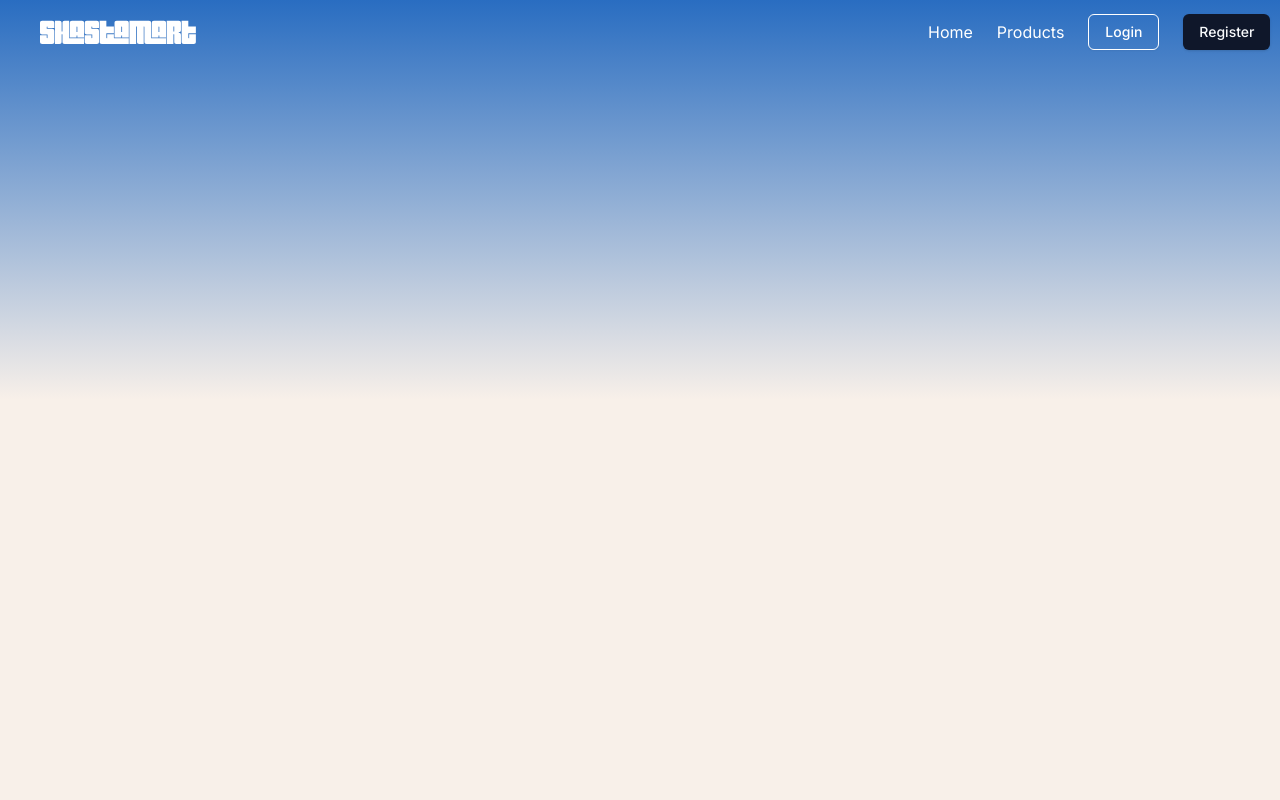
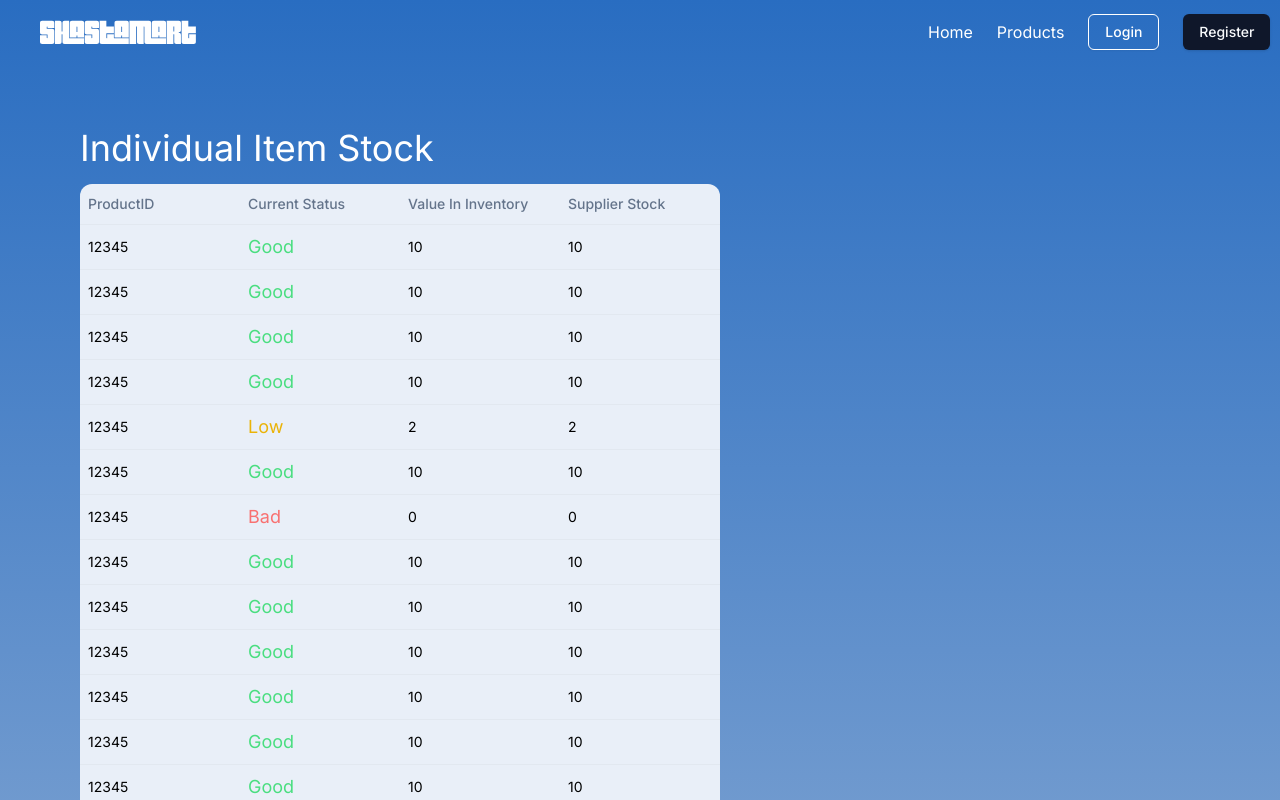
Before and after one commit to AlfredoRuiz-CS/TeamProject3380, a React (Vite) app in the folder client/: page /admin in a window 1280 px wide. Shown: the top 800 px of the page. Built offline with nearby package versions, Linux system fonts and the light colour scheme; a web font is replaced by a local one.

Commit message:
changes to store.ts for testing

```diff
--- a/client/src/components/store.ts
+++ b/client/src/components/store.ts
@@ -32,12 +32,15 @@ export type productItem = {
   // * I have no idea how to grab an image from the backend...
   image: string;
   stock: number;
+  supplier: string;
+  supplierStock: number;
   portion: 'lb.' | 'oz.' | 'item';
 };
 
 type UserState = {
   // States for user login
   loggedIn: boolean;
+  isAdmin: boolean;
   name: string;
   email: string;
   password: string;
@@ -51,6 +54,7 @@ type UserState = {
   accountCreatedDate: Date;
   accountType: 'customer' | 'admin';
   cartItemsNumber: number;
+  List: productItem[];
   cartItems: productItem[];
 
   // Actions for user login
@@ -67,6 +71,7 @@ const userStore: StateCreator<UserState, [['zustand/persist', unknown]]> = (
 ) => ({
   loggedIn: false,
   name: '',
+  isAdmin: false,
   accountCreatedDate: new Date(),
   accountType: 'customer',
   email: 'test@nothing.com',
@@ -80,6 +85,7 @@ const userStore: StateCreator<UserState, [['zustand/persist', unknown]]> = (
   },
   cartItemsNumber: 0,
   cartItems: [],
+  List: [],
   setUserName: (username: string) => set({ loggedIn: true, name: username }),
   logout: () => set({ loggedIn: false, name: '' }),
   login: () => set({ loggedIn: true }),
--- a/client/src/pages/AdminDashboard.tsx
+++ b/client/src/pages/AdminDashboard.tsx
@@ -1,11 +1,110 @@
 import Header from '@/components/Header';
 import Footer from '@/components/Footer';
+
+import {
+  Table,
+  TableBody,
+  TableCell,
+  TableHead,
+  TableHeader,
+  TableRow,
+} from '@/components/ui/table';
+import { productItem } from '@/components/store';
+
+const dummyProduct: productItem = {
+  productId: 12345,
+  name: 'Fresh Strawberries',
+  price: 3.97,
+  image: '/assets/strawberries.jpg',
+  stock: 10,
+  portion: 'lb.',
+  supplier: 'Berry Farms',
+  supplierStock: 100,
+  description: [
+    'Organic, locally-sourced strawberries',
+    'Grown in Gary, Indiana',
+    'good source of Vitamin C, fiber and potassium',
+  ],
+  shippingDetails: {
+    dimensions: {
+      length: '7.38 inches',
+      width: '6.38 inches',
+      height: '2.3 inches',
+    },
+    weight: '14 ounces',
+  },
+  nutritionFacts: {
+    servingSize: '8 medium strawberries',
+    servingsPerContainer: '1.5',
+    calories: 50,
+    totalFat: '0',
+    sodium: '0',
+    totalCarbohydrates: '11 g',
+    dietaryFiber: '2 g',
+    sugars: '8 g',
+    protein: '1 g',
+    potassium: '170 mg',
+    vitaminA: '1 mg',
+    vitaminC: '144 mg',
+    calcium: '24 mg',
+    iron: '0.6 mg',
+  },
+};
+const dummyProducts: productItem[] = Array(100)
+  .fill({})
+  .map(() => ({
+    ...dummyProduct,
+  }));
+dummyProducts[4].stock = 2;
+dummyProducts[6].stock = 0;
 
 const AdminDashboard = () => {
   return (
     <>
-      <div className="font-poppins flex min-h-screen flex-col overflow-x-hidden bg-bgwhite bg-gradient-to-b from-logoblue via-bgwhite to-bgwhite text-black">
+      <div className="flex min-h-screen flex-col overflow-x-hidden bg-bgwhite bg-gradient-to-b from-logoblue via-bgwhite to-bgwhite font-inter text-black">
         <Header />
+        <div className="flex flex-row">
+          <div className="flex flex-col">
+            {/* Individual Item Stock Table */}
+            <div className="flex w-screen flex-col">
+              <h1 className="mb-4 ml-20 mt-16 text-4xl text-white">
+                Individual Item Stock
+              </h1>
+              <Table className="ml-20 min-h-[20rem] w-1/2 rounded-xl bg-cardwhite pl-10">
+                <TableHeader>
+                  <TableRow>
+                    <TableHead className="max-w-6">ProductID</TableHead>
+                    <TableHead className="max-w-6">Current Status</TableHead>
+                    <TableHead className="max-w-6">
+                      Value In Inventory
+                    </TableHead>
+                    <TableHead className="max-w-6">Supplier Stock</TableHead>
+                  </TableRow>
+                </TableHeader>
+                <TableBody>
+                  {dummyProducts.map((product, index) => (
+                    <TableRow key={index}>
+                      <TableCell className="max-w-6">
+                        {product.productId}
+                      </TableCell>
+                      <TableCell className="max-w-6">
+                        {product.stock > 3 ? (
+                          <p className="text-lg text-green-400">Good</p>
+                        ) : product.stock > 0 ? (
+                          <p className="text-lg text-yellow-500">Low</p>
+                        ) : (
+                          <p className="text-lg text-red-400">Bad</p>
+                        )}
+                      </TableCell>
+                      <TableCell className="max-w-6">{product.stock}</TableCell>
+                      <TableCell className="max-w-6">{product.stock}</TableCell>
+                    </TableRow>
+                  ))}
+                </TableBody>
+              </Table>
+            </div>
+          </div>
+        </div>
       </div>
       <Footer />
     </>
```
